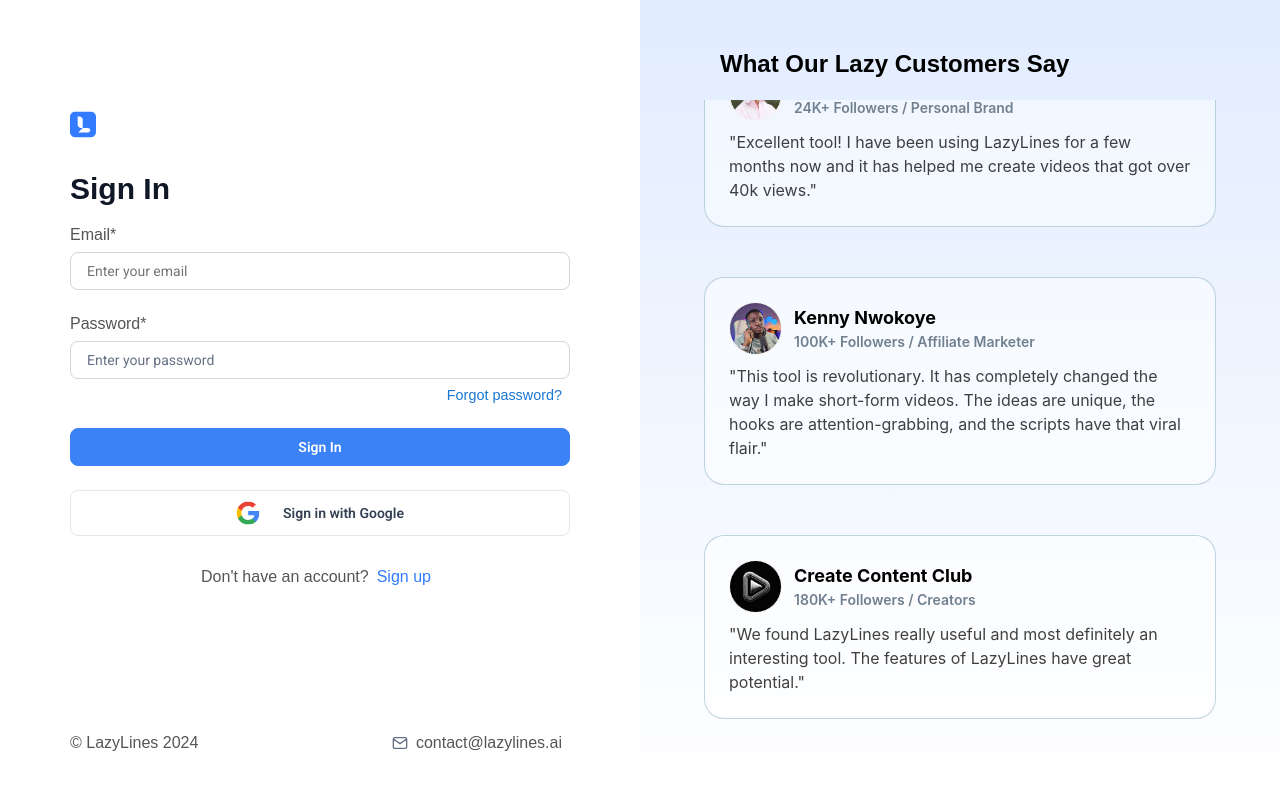
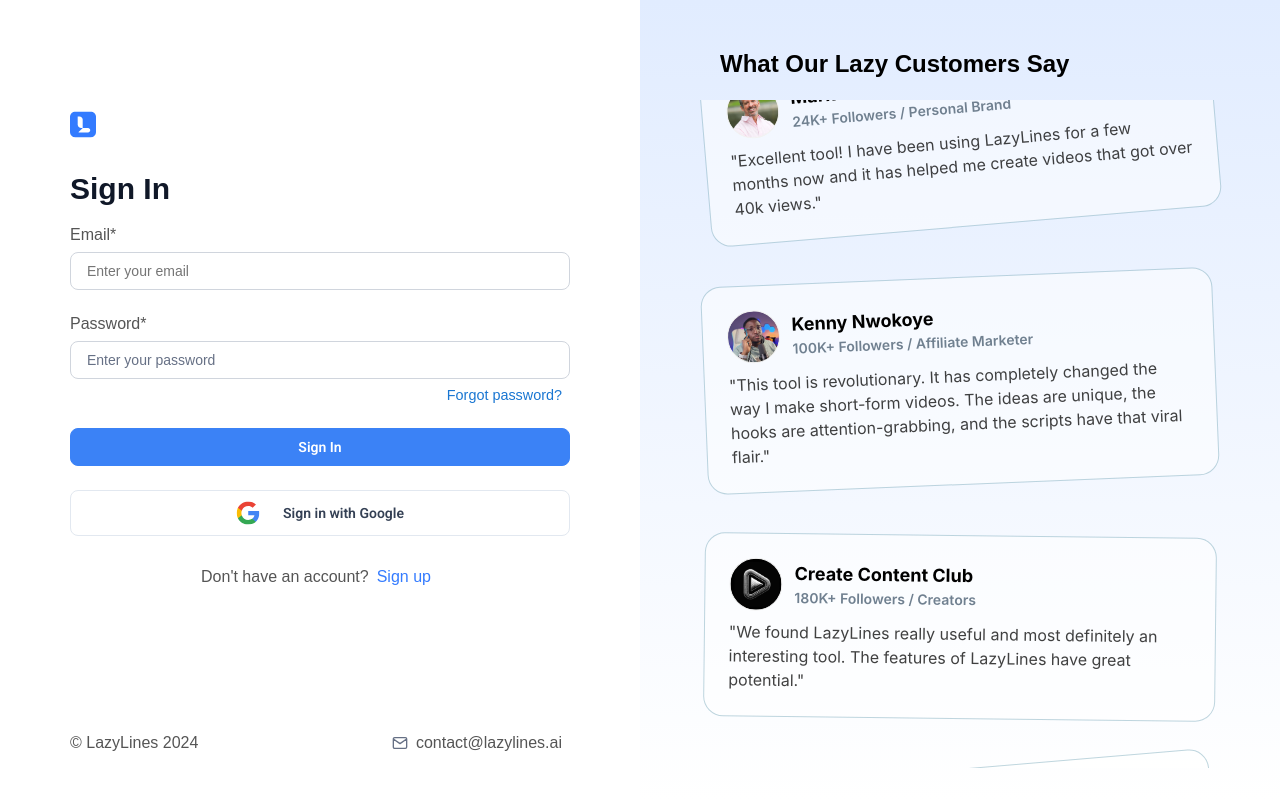
Before and after one commit to AndRoo97/LazyLines, a React (Create React App) app in the folder lazylines-clone/: page / in a window 1280 px wide. Built offline with nearby package versions, Linux system fonts and the light colour scheme.

Commit message:
kártyák elforgatása és betűtípusok beállítása.

```diff
--- a/lazylines-clone/src/components/Comments.tsx
+++ b/lazylines-clone/src/components/Comments.tsx
@@ -50,7 +50,7 @@
                     <div
                         className="comment-card"
                         key={index}
-                        style={{ transform: `rotate()` }}
+                        style={{ transform: `rotate(${testimonial.rotation}deg)` }}
                     >
                         <div className="comment-header">
                             <div
@@ -70,7 +70,7 @@
                 <div
                     className="comment-card duplicated"
                     key={`duplicated-${index}`}
-                    style={{ transform: `rotate()` }}
+                    style={{ transform: `rotate(${testimonial.rotation}deg)` }}
                 >
                 <div className="comment-header">
                     <div
@@ -89,7 +89,7 @@
                 <div
                     className="comment-card duplicated"
                     key={`duplicated-${1}`}
-                    style={{ transform: `rotate()` }}
+                    style={{ transform: `rotate(${testimonial.rotation}deg)` }}
                 >
                 <div className="comment-header">
                     <div
--- a/lazylines-clone/src/components/SignInForm.css
+++ b/lazylines-clone/src/components/SignInForm.css
@@ -1,4 +1,4 @@
-/* src/components/SignInForm.css */
+
 .app-container {
     display: flex;
     min-height: 100vh;
@@ -21,8 +21,8 @@
     flex-direction: column;
     justify-content: center;
     align-items: center;
-    padding-left: 1rem;
-    padding-right: 1rem;
+    padding-left: 4rem;
+    padding-right: 4rem;
 }
 
 .main{
@@ -84,7 +84,7 @@
 
 input[type='email'],
 input[type='password'] {
-    font-family: "Roboto", sans-serif;
+    font-family: Poppins, sans-serif;
     width: 100%;
     padding-left: 1rem;
     padding-right: 1rem;
@@ -188,7 +188,7 @@
     margin-right: 15px;
 }
 .google-signin-button:hover {
-    box-shadow: 0 4px 6px -1px rgba(0, 0, 0, 0.1), 0 2px 4px -1px rgba(0, 0, 0, 0.06); /* hover:shadow-lg */
+    box-shadow: 0 4px 6px -1px rgba(0, 0, 0, 0.1), 0 2px 4px -1px rgba(0, 0, 0, 0.06);
 }
 
 .google-signin-button:active {
```
